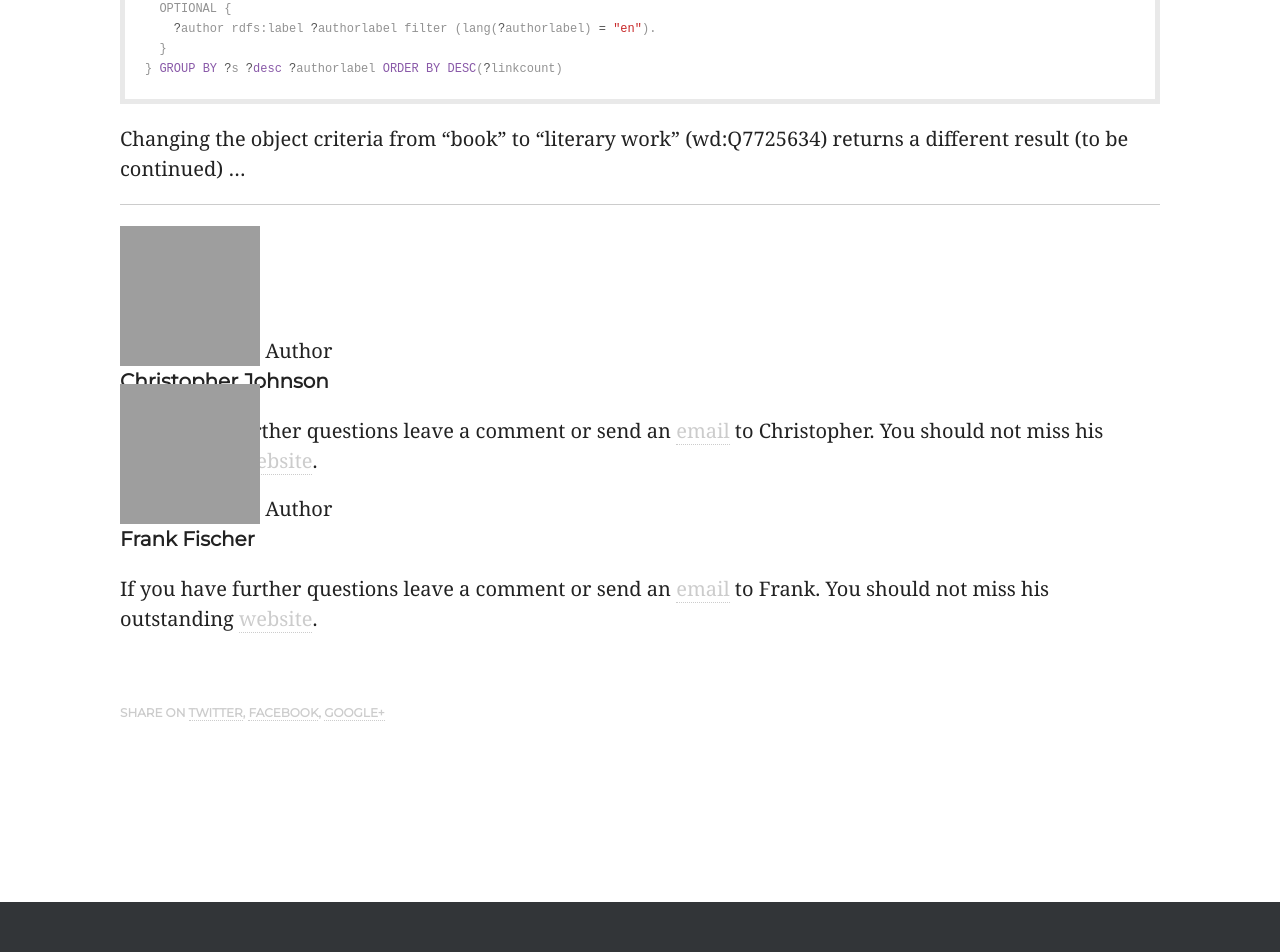
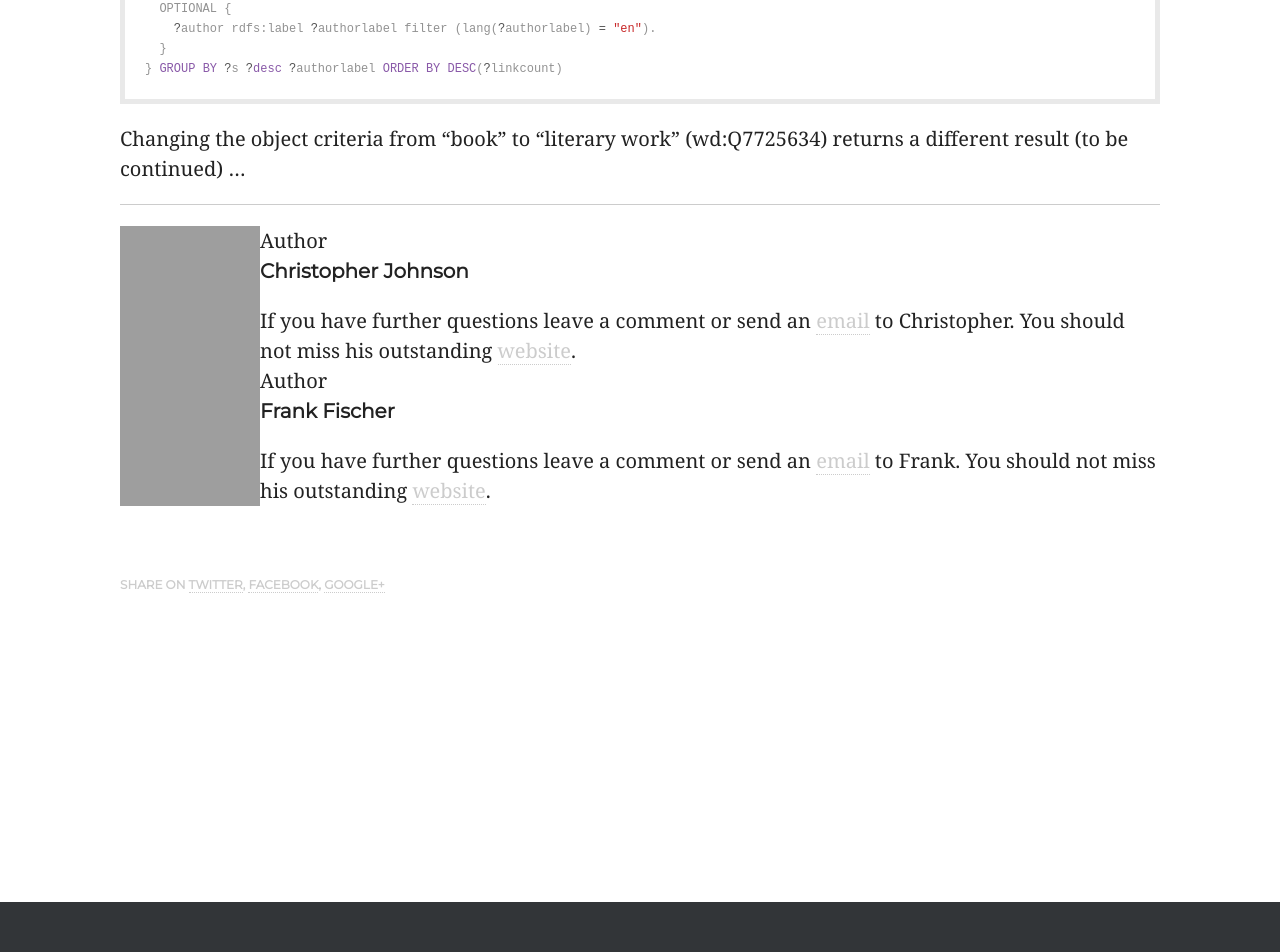
Before and after one commit to weltliteratur/blog, a Jekyll site: the page built from _posts/2016-02-18-Some-Preparations.markdown, in a window 1280 px wide. Shown: the part 738-1690 px from the top of the page. Built offline with Jekyll 4.4.1, drawn with Linux system fonts in a browser that asks for light colours; nearby versions of some CDN libraries; some web fonts are replaced; grey boxes are pictures that could not be loaded.

Commit message:
style the authors

```diff
--- a/_includes/authors.html
+++ b/_includes/authors.html
@@ -2,15 +2,13 @@
 {% assign authors = page.author.size %}
 {% for author in page.author %}
             <div class="author-info" {% if forloop.first != true %} style="margin-top: -7rem;" {% endif %}  >
-                <div class="row">
-                    <section class="author small-12 columns">
+                    <section class="author">
                         {% assign author = site.authors[author] %}
 
                             	<img src="https://www.gravatar.com/avatar/{{ site.authors[author].gravatar }}?s=140" class="author-avatar" alt="{{ site.authors[author].name }}'s photo">  <span class="author-label">Author</span>
                             <h1>{{ site.authors[author].name }}</h1>
                             		             <p>If you have further questions leave a comment or send an <a href="mailto:{{ site.authors[author].email }}" class="author-website">email</a> to {{ site.authors[author].display_name }}. You should not miss his outstanding <a href="{{ site.authors[author].web }}">website</a>.</p>
         		</section>
-                </div>
             </div>
 {% endfor %}
 </div>
--- a/css/style.css
+++ b/css/style.css
@@ -2,7 +2,11 @@
 p.copy > img {
 	height:14px;
 }
-
+.author-avatar {
+    float: left;
+}
+.author-info {clear:both;
+}
 
 /* --------------------------------------
 -----   Reset   -----
```
